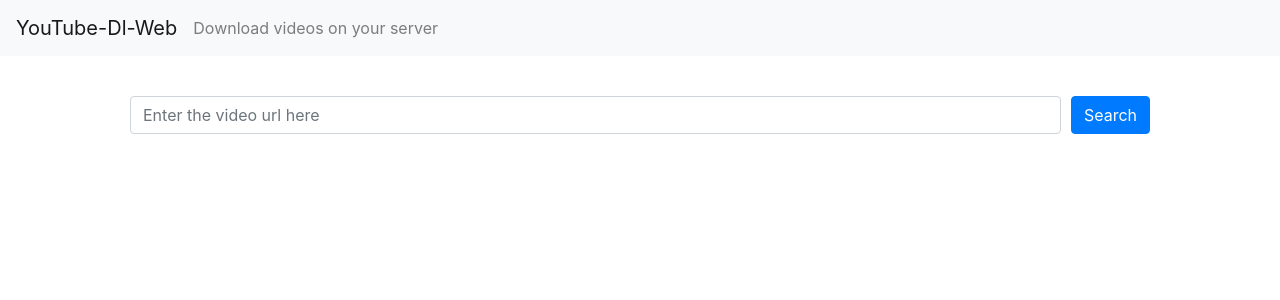
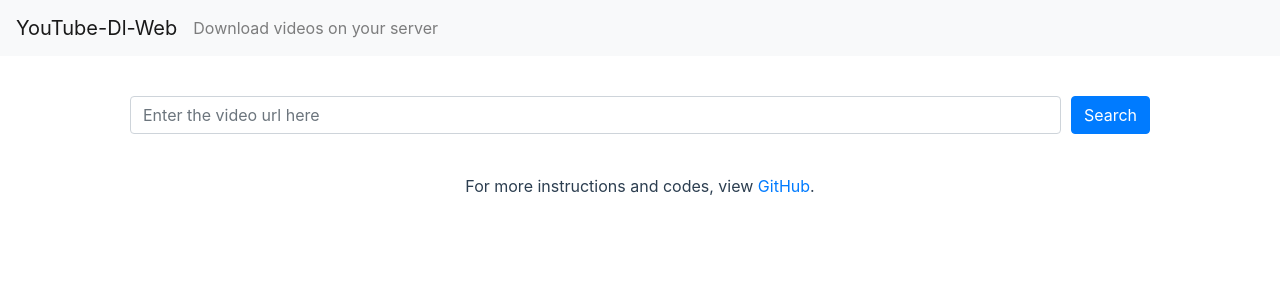
Before and after one commit to LuoBingjun/youtube-dl-web, a Vue app in the folder src/vue-front/: page / in a window 1280 px wide. Shown: the top 300 px of the page. Built offline with nearby package versions, Linux system fonts and the light colour scheme.

Commit message:
add footer

```diff
--- a/src/vue-front/src/App.vue
+++ b/src/vue-front/src/App.vue
@@ -1,6 +1,10 @@
 <template>
   <div id="app">
     <router-view></router-view>
+    <footer>
+      For more instructions and codes, view
+      <a href="https://github.com/">GitHub</a>.
+    </footer>
   </div>
 </template>
 
@@ -17,4 +21,8 @@
   /* text-align: center; */
   color: #2c3e50;
 }
+footer {
+  text-align: center;
+  margin: 20px 0px;
+}
 </style>
```
